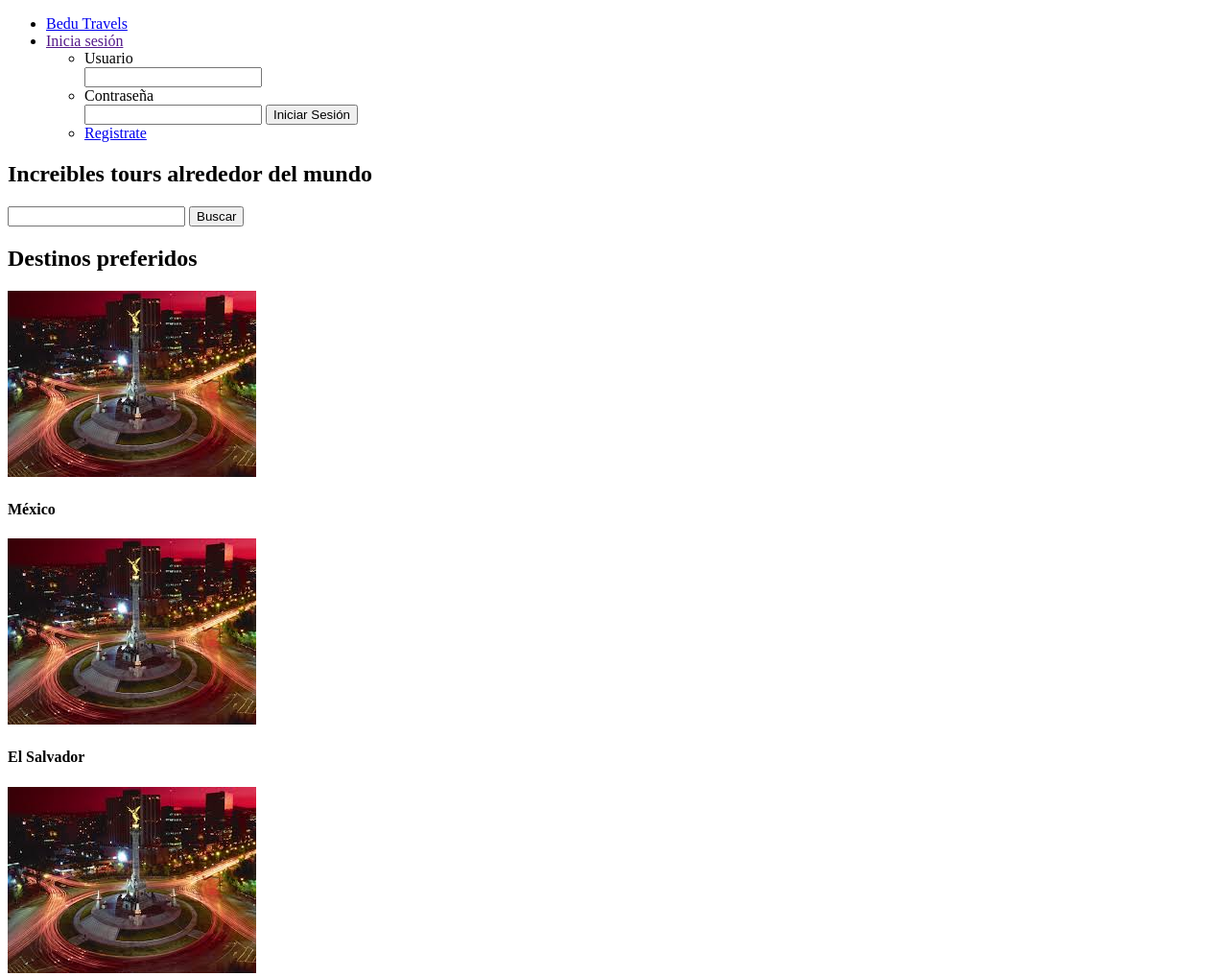
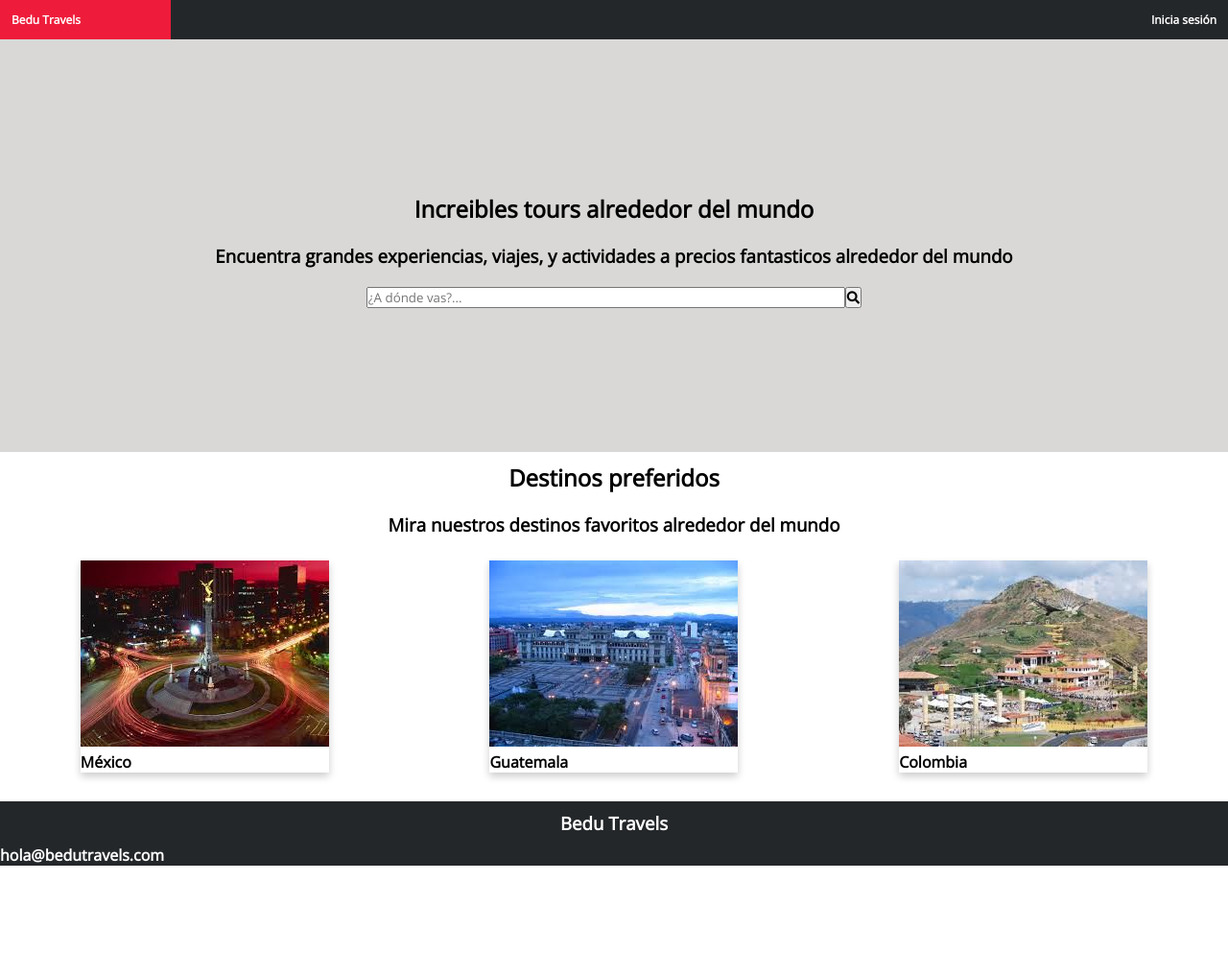
Before and after one commit to Bedu-Tech/BeduTravels-1, a plain HTML site: page Index.html in a window 1280 px wide. Shown: the top 1017 px of the page at 96% size. After the commit the page ends 902 px from the top, so only its background shows below. Drawn offline with nearby package versions, Linux system fonts and the light colour scheme.

Commit message:
Cambios sugeridos realizados

```diff
--- a/Index.html
+++ b/Index.html
@@ -3,55 +3,57 @@
   <head>
     <meta charset="utf-8">
     <title>Bedu Travels</title>
-    <link rel="stylesheet" href="./src/css/styles.css">
+    <link rel="stylesheet" href="./assets/css/index.css">
+    <link href="https://fonts.googleapis.com/css?family=Open+Sans" rel="stylesheet">
+    <link rel="stylesheet" href="https://use.fontawesome.com/releases/v5.7.2/css/all.css" integrity="sha384-fnmOCqbTlWIlj8LyTjo7mOUStjsKC4pOpQbqyi7RrhN7udi9RwhKkMHpvLbHG9Sr" crossorigin="anonymous">
   </head>
   <body>
-    <nav class="nav">
-      <ul class="menu_main">
-        <li><a href="#">Bedu Travels</a></li>
-
-        <li><a href="">Inicia sesión</a>
+    <nav class="menu_main">
+        <a href="#">Bedu Travels</a>
+        <li href="#">
+          <p>Inicia sesión</p>
           <ul class="sub_menu">
             <li>Usuario</li>
-            <input type="text">
+            <input class="user" type="text">
             <li>Contraseña</li>
-            <input type="text">
-            <button>Iniciar Sesión</button>
+            <input class="password" type="text">
+            <button class="login">Iniciar Sesión</button>
             <li><a href="#">Registrate</a></li>
           </ul>
         </li>
-      </ul>
     </nav>
 
       <div>
-        <div class="container1">
-          <div class="bienvenida">
+        <section class="container1">
+          <div class="jumbotron">
             <h2>Increibles tours alrededor del mundo</h2>
+            <h3>Encuentra grandes experiencias, viajes, y actividades a precios fantasticos alrededor del mundo</h3>
           </div>
               <div class="searchbar">
-                <input type="text" class="form-control">
-                <button class="btn btn-outline-secondary" type="button">Buscar</button>
+                <input  size="60" type="text" class="form-control" placeholder="¿A dónde vas?... "/>
+                <button class="btn btn-outline-secondary" type="button"><i class="fas fa-search"></i></button>
               </div>
-            </div>
+            </section>
           </div>
         </div>
       </div>
-    <h2 class="bienvenida">Destinos preferidos</h2>
+    <h2>Destinos preferidos</h2>
+    <h3>Mira nuestros destinos favoritos alrededor del mundo</h3>
       <div class="destinos">
         <div class="card">
-          <img src="./src/img/cdmx.jpeg">
+          <img src="./assets/img/cdmx.jpeg">
             <div class="container">
               <h4><b>México</b></h4>
             </div>
           </div>
         <div class="card">
-          <img src="./src/img/cdmx.jpeg">
+          <img src="./assets/img/guatemala.jpg">
             <div class="container">
-              <h4><b>El Salvador</b></h4>
+              <h4><b>Guatemala</b></h4>
             </div>
         </div>
         <div class="card">
-          <img src="./src/img/cdmx.jpeg">
+          <img src="./assets/img/colombia.jpg">
             <div class="container">
               <h4><b>Colombia</b></h4>
             </div>
@@ -60,11 +62,12 @@
 
 
 
-    <footer class="footer">
+    <footer>
             <div class="container">
               <h3>Bedu Travels</h3>
               <h4>hola@bedutravels.com</h4>
             </div>
+          </footer>
   </body>
 
 </html>
--- a/src/css/Destinos.css
+++ b/assets/css/destinos.css
@@ -1,12 +1,14 @@
 *{
   margin: 0%;
   padding: 0%;
+  font-family: 'Open Sans', sans-serif;
 }
 
-.bienvenida{
+.jumbotron{
   display: flex;
   flex-wrap: nowrap;
   justify-content: center;
+  flex-direction: column;
 }
 
 .container1 {
@@ -96,7 +98,6 @@
   margin-right: 10px;
   margin-top: 10px;
   overflow: hidden;
-  text-align: center;
   width: 20%;
   height: auto;
 }
@@ -133,8 +134,14 @@
         max-width: calc(100% - 30px);
         padding-left:30px;
       }
+
 .card-image>a>img{
   display: flex;
  max-width: 100%;
  height: auto;
 }
+
+.card-content>button{
+  margin-left: 85%;
+  margin-top: 10%;
+}
--- /dev/null
+++ b/assets/css/index.css
@@ -0,0 +1,144 @@
+*{
+  margin: 0%;
+  padding: 0%;
+  font-family: 'Open Sans', sans-serif;
+}
+
+footer{
+  align-self: flex-end;
+  background: #24272a;
+  color: white;
+  margin-bottom: 0px;
+
+}
+
+nav{
+  background: #24272a;
+  overflow: hidden;
+  width: 100%;
+  display: flex;
+  justify-content: space-between;
+}
+
+h2{
+  text-align: center;
+  padding: 10px;
+}
+
+h3{
+  text-align: center;
+  padding: 10px;
+}
+button>img{
+  image-resolution: inherit;
+}
+.jumbotron{
+  display: flex;
+  flex-wrap: nowrap;
+  justify-content: center;
+  flex-direction: column;
+}
+
+.searchbar{
+  display: flex;
+  flex-wrap: wrap;
+  justify-content: center;
+  align-items: center;
+  margin-top: 10px;
+}
+
+.destinos{
+  display: flex;
+  justify-content: space-around;
+  flex-wrap: wrap;
+  margin-top: 15px;
+  margin-bottom: 30px;
+}
+
+.card {
+  box-shadow: 0 4px 8px 0 rgba(0,0,0,0.2);
+  transition: 0.3s;
+}
+
+.card:hover {
+  box-shadow: 0 8px 16px 0 rgba(0,0,0,0.2);
+}
+
+.container1 {
+  padding: 150px;
+  background: #d9d8d6;
+}
+
+
+.menu_main{
+  list-style: none;
+  width: 100%;
+  justify-content: space-between;
+}
+
+.menu_main>a, .menu_main>li{
+  padding: 1em;
+  width: 12%;
+  float: left;
+  justify-content: space-around;
+}
+
+.menu_main>a, .menu_main>li{
+  font-size: 12px;
+  font-weight: bold;
+  color: white;
+  text-decoration: none;
+}
+
+.menu_main>li{
+  text-align: right;
+}
+
+.menu_main>a:hover, .menu_main>li:hover, .sub_menu>li>:hover{
+  background: #ee1c3a;
+  cursor: pointer;
+}
+
+.menu_main>li>.sub_menu{
+  position:fixed;
+  background: #24272a;
+  width: auto;
+  list-style: none;
+  margin-top: 1em;
+  display: none;
+  align-items: stretch;
+  text-align: left;
+}
+
+.menu_main>li:hover>.sub_menu{
+  display: block;
+  flex-direction: column;
+}
+
+.sub_menu>li{
+  padding: 1em;
+}
+
+.sub_menu>li>a{
+  text-decoration: none;
+  font-size: 12px;
+  font-weight: bold;
+  color: white;
+
+}
+
+.user{
+  margin-left: 5px;
+  margin-right: 25px;
+}
+
+.password{
+  margin-left: 5px;
+  margin-right: 25px;
+}
+
+.login{
+  margin-top: 15px;
+  margin-left: 5px;
+  margin-right: 5px;
+}
--- a/src/css/index.css
+++ /dev/null
@@ -1,109 +0,0 @@
-.bienvenida{
-  display: flex;
-  flex-wrap: nowrap;
-  justify-content: center;
-}
-
-.searchbar{
-  display: flex;
-  flex-wrap: wrap;
-  justify-content: center;
-  align-items: center;
-  margin-top: 10px;
-}
-
-#destinos{
-  text-align: center;
-}
-
-.destinos{
-  display: flex;
-  justify-content: space-around;
-  flex-wrap: wrap;
-}
-
-
-.card {
-  box-shadow: 0 4px 8px 0 rgba(0,0,0,0.2);
-  transition: 0.3s;
-}
-
-.card:hover {
-  box-shadow: 0 8px 16px 0 rgba(0,0,0,0.2);
-}
-
-.container1 {
-  padding: 150px;
-  background: #d9d8d6;
-}
-
-.footer{
-  align-self: flex-end;
-  background: #24272a;
-  color: white;
-}
-
-
-
-*{
-  margin: 0%;
-  padding: 0%;
-}
-
-.nav{
-  background: #24272a;
-  overflow: hidden;
-  width: 100%;
-}
-.nav .menu_main{
-  list-style: none;
-  width: 100%;
-  justify-content: space-between;
-}
-
-.nav .menu_main>li{
-  padding: 1em;
-  width: 8%;
-  float: left;
-  justify-content: space-around;
-}
-
-
-.nav .menu_main>li>a{
-  font-size: 12px;
-  font-family: sans-serif;
-  font-weight: bold;
-  color: white;
-  text-decoration: none;
-}
-
-.nav .menu_main>li:hover, .nav .menu_main>li>.sub_menu>li>:hover{
-  background: #ee1c3a;
-  cursor: pointer;
-}
-
-.nav .menu_main>li>.sub_menu{
-  position: absolute;
-  background: #e4e3e1;
-  width: 16%;
-  list-style: none;
-  margin-top: 1em;
-  display: none;
-}
-
-.nav .menu_main>li:hover>.sub_menu{
-  display: flex;
-  justify-content: center;
-  flex-direction: column;
-}
-
-.nav .menu_main>li>.sub_menu>li{
-  padding: 1em;
-}
-
-.nav .menu_main>li>.sub_menu>li>a{
-  text-decoration: none;
-  font-size: 12px;
-  font-weight: bold;
-  color: white;
-}
```
Also changed, not shown: destinos.html (renamed from Destinos.html, +11 -17 lines), assets/img/buscar.jpg (added), assets/img/buscar.png (added), assets/img/cdmx.jpeg (renamed from src/img/cdmx.jpeg), assets/img/colombia.jpg (renamed from src/img/colombia.jpg), assets/img/guatemala.jpg (renamed from src/img/guatemala.jpg).
